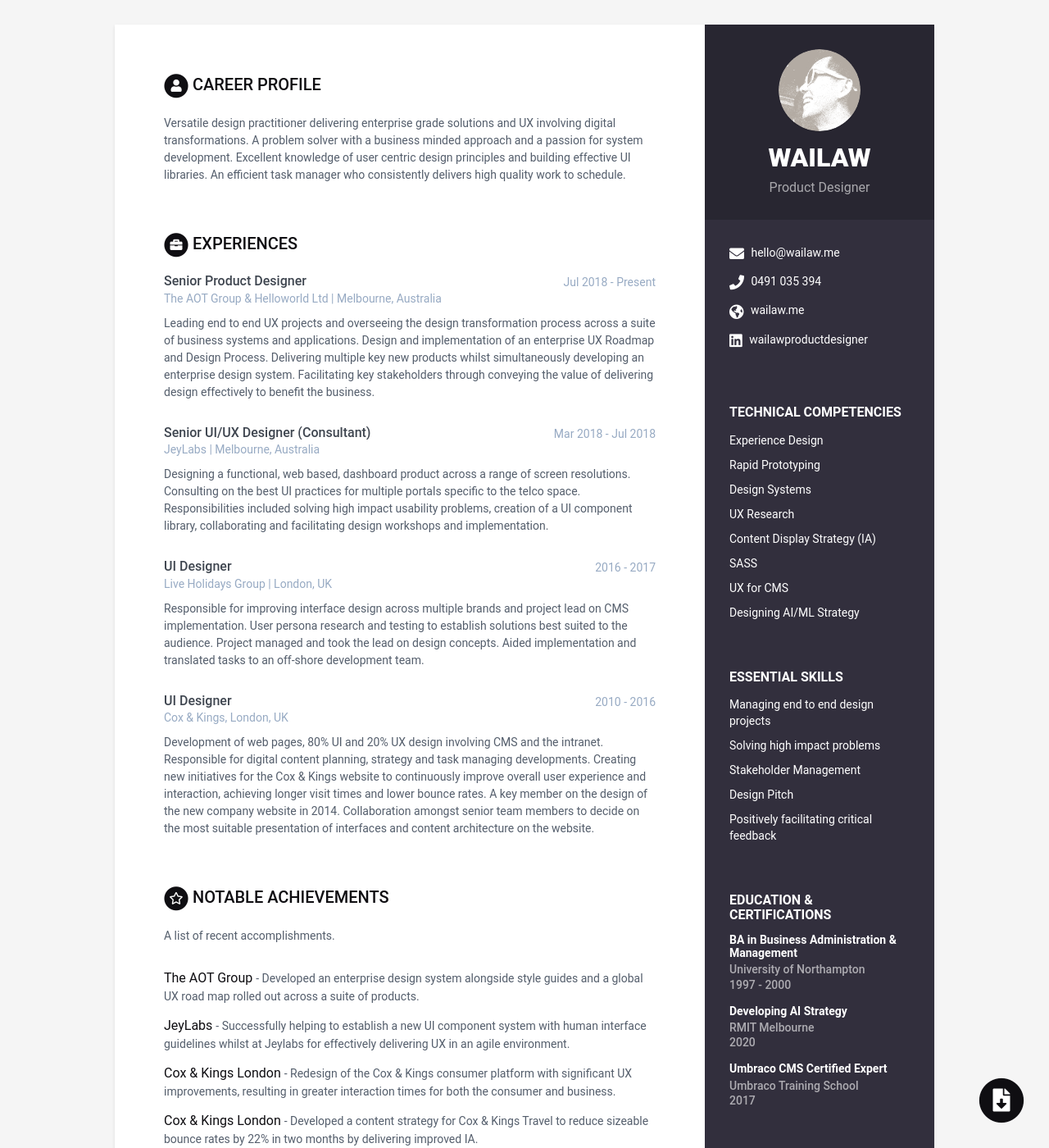
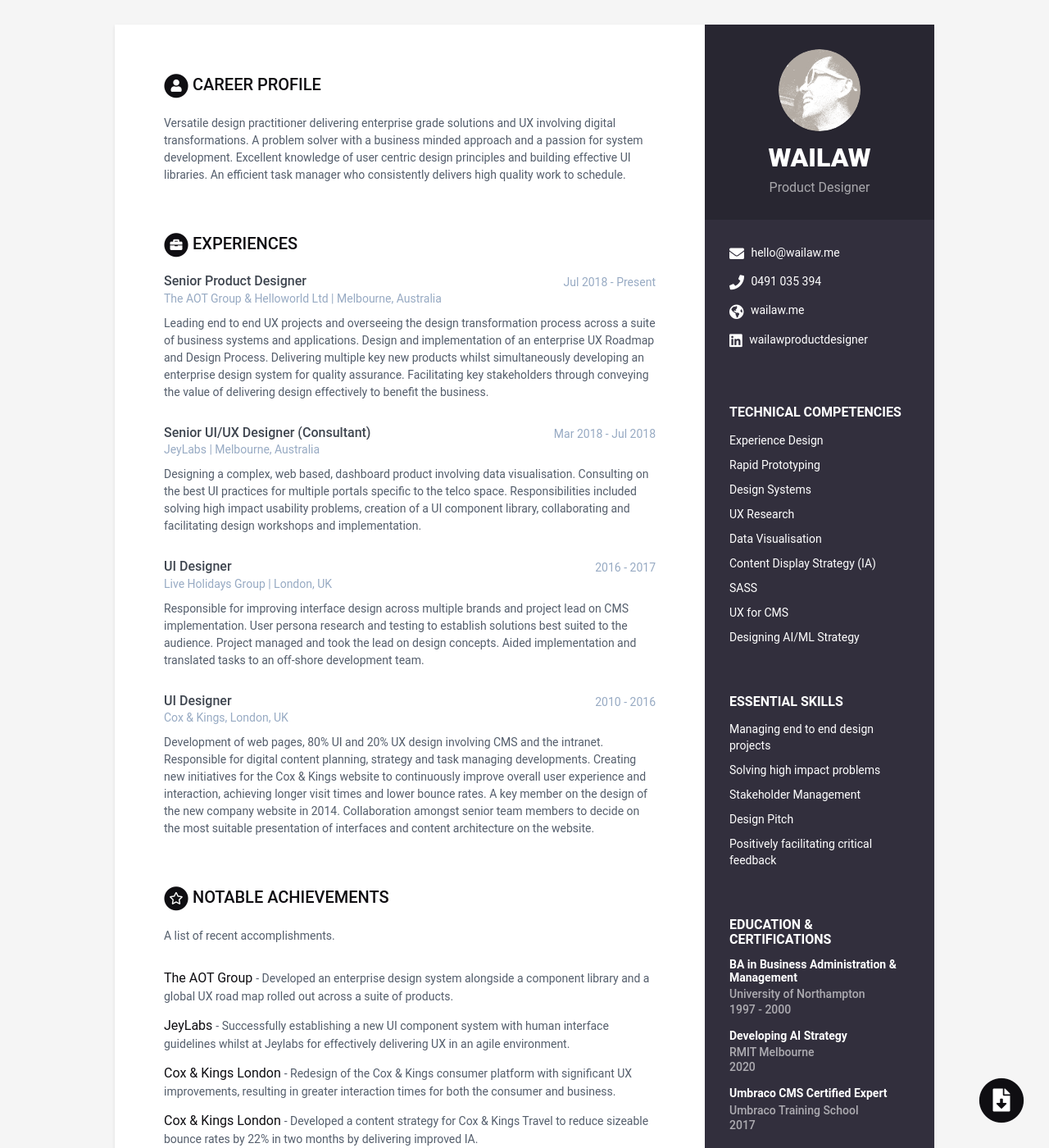
Before and after one commit to W-A-I-L-A-W-8/cv-wailaw, a Jekyll site: the page built from index.html, in a window 1280 px wide and 1400 px high. Shown: the whole window at 82% size. Built offline with Jekyll 4.4.1, drawn with Linux system fonts in a browser that asks for light colours.

Commit message:
updated config and data yml files

```diff
--- a/_config.yml
+++ b/_config.yml
@@ -3,7 +3,7 @@
 # Site Settings
 title: Wai Law's CV
 url: 'http://cv.wailaw.me'
-baseurl: '/' #change it according to your repository name
+baseurl: '/cv-wailaw' #change it according to your repository name
 description: Wai Law - Product Design Consultant based in Melbourne, Australia.
 # Style will be applied only after restarting the build or serve. Just choose one of the options.
 theme_skin: dark # blue turquoise green berry orange ceramic dark
--- a/_data/data.yml
+++ b/_data/data.yml
@@ -36,6 +36,9 @@ sidebar:
         # level: Professional
 
       - idiom: UX Research
+        # level: Professional
+
+      - idiom: Data Visualisation
         # level: Professional
 
       - idiom: Content Display Strategy (IA)
@@ -94,14 +97,14 @@ experiences:
         process across a suite of business systems and applications. Design and
         implementation of an enterprise UX Roadmap and Design Process.
         Delivering multiple key new products whilst simultaneously developing an
-        enterprise design system. Facilitating key stakeholders through conveying
+        enterprise design system for quality assurance. Facilitating key stakeholders through conveying
         the value of delivering design effectively to benefit the business.
     - role: Senior UI/UX Designer (Consultant)
       time: Mar 2018 - Jul 2018
       company: JeyLabs | Melbourne, Australia
       details: |
-        Designing a functional, web based, dashboard product across a range of
-        screen resolutions. Consulting on the best UI practices for multiple portals
+        Designing a complex, web based, dashboard product involving data visualisation.
+        Consulting on the best UI practices for multiple portals
         specific to the telco space. Responsibilities included solving high impact
         usability problems, creation of a UI component library, collaborating and
         facilitating design workshops and implementation.
@@ -133,12 +136,12 @@ projects:
     assignments:
       - title: The AOT Group
         link:
-        tagline: "Developed an enterprise design system alongside style guides and a
+        tagline: "Developed an enterprise design system alongside a component library and a
         global UX road map rolled out across a suite of products."
 
       - title: JeyLabs
         link:
-        tagline: "Successfully helping to establish a new UI component system with human
+        tagline: "Successfully establishing a new UI component system with human
         interface guidelines whilst at Jeylabs for effectively delivering UX in an
         agile environment."
 
```
